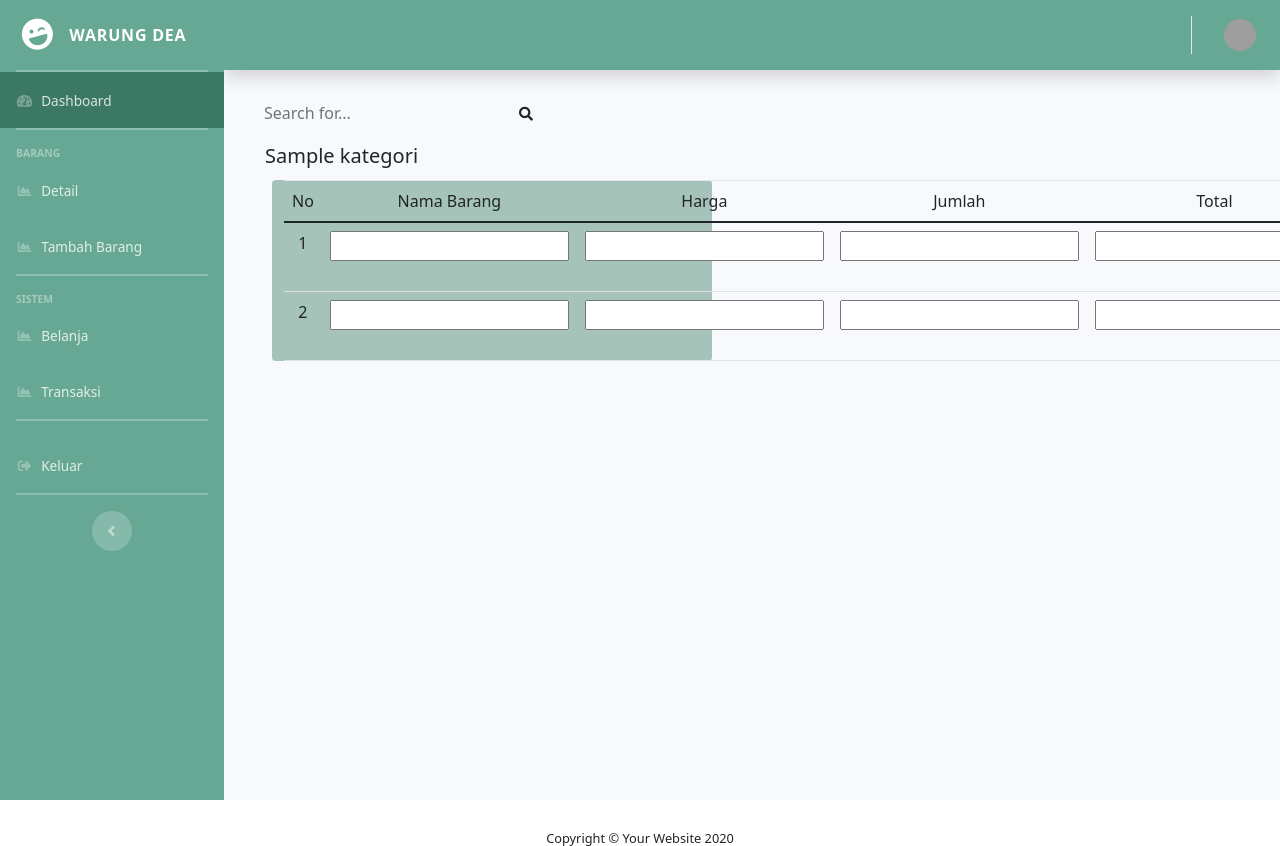
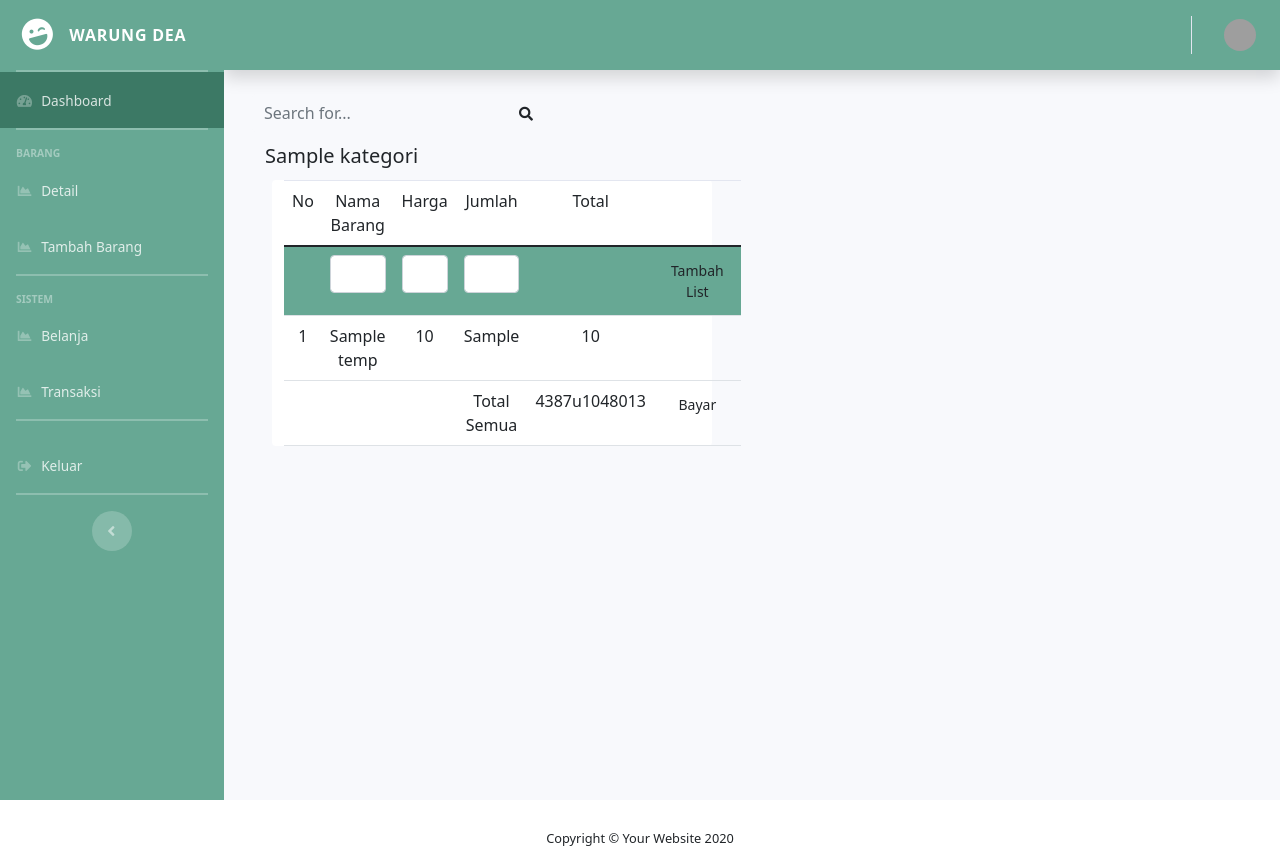
Before and after one commit to aurorazhy/tugaspwl, a CodeIgniter app: page /Github/index.php/user/belanja in a window 1280 px wide. Shown: the top 846 px of the page. Run offline with CodeIgniter, Linux system fonts and the light colour scheme; tables that the repository leaves empty or names only in its code hold one stand-in row (values such as "Sample post"); data that the repository does not hold is empty; grey boxes are pictures that could not be loaded.

Commit message:
belanja blm kelar

```diff
--- a/app/application/controllers/User.php
+++ b/app/application/controllers/User.php
@@ -251,26 +251,27 @@ class User extends CI_Controller
       $this->load->view('templates/footer');
    }
 
-   public function belanjabarang($id)
+   public function belanjabarangtemp()
    {
-      $id = $this->input->post('id');
       $nm = $this->input->post('nm');
-      $hb = $this->input->post('hb');
+      $hj = $this->input->post('hj');
       $brp = $this->input->post('brp');
       $this->form_validation->set_rules('brp', 'Berapa', 'required');
 
+
       if ($this->form_validation->run() != false) {
-         $total = $hb * $brp;
+         $total = $hj * $brp;
          $data = array(
-            'id_barang' => $id,
             'nama_barang' => $nm,
-            'harga_beli' => $hb,
+            'harga_jual' => $hj,
             'berapa' => $brp,
             'total' => $total
          );
 
          $this->M_barang->insert_data($data, 'temp');
-         redirect(base_url() . 'user/kategorilist');
+         redirect(base_url() . 'user/belanja');
+      } else {
+         redirect(base_url() . 'user/kategori');
       }
    }
 }
--- a/app/application/views/dashboard/sub_belanja/table.php
+++ b/app/application/views/dashboard/sub_belanja/table.php
@@ -1,5 +1,5 @@
-<div class="col-5 ml-5 bg-appcard rounded">
-   <form action="<?= base_url() . 'user/belanjabarang' ?>"></form>
+<div class="col-5 ml-5 bg-white rounded">
+   <form action="<?= base_url() . 'user/belanjabarangtemp' ?>" method="post">
       <table class="table table-hover text-center">
          <thead>
             <tr>
@@ -15,30 +15,43 @@
             <?php
             $no = 1;
             ?>
-         <tr>
-            <td><?= $no++; ?></td>
-            <td><input type="text" name="nm[]"></td>
-            <td><input type="number" name="hrg[]"></td>
-            <td><input type="number" name="brp[]"></td>
-            <td><input type="number" name="total[]"></td>
+            <tr class="bg-appside">
+               <td></td>
+               <td><input type="text" name="nm" class="form-control"></td>
+               <td><input type="number" name="hj" class="form-control"></td>
+               <td><input type="number" name="brp" class="form-control">
+                  <?= form_error('brp'); ?></td>
+               <td></td>
                <td>
-               <button type="submit" class="btn btn-outline-info btn-sm" href="<?= base_url() . 'user/stokbarang/' ?>"><span class="glyphicon glyphicon-plus"></span>Tambah List</button>
+                  <button type="submit" class="btn btn-outline-info btn-sm"><span class="glyphicon glyphicon-plus"></span>Tambah List</button>
                </td>
             </tr>
    </form>
-         <form action="<?= base_url() . 'user/belanjabarang' ?>">
+   <!-- ============================================================================================================== -->
+   <form action="<?= base_url() . 'auto/belanjabarangtemp' ?>">
+      <?php foreach ($temp as $t) { ?>
          <tr>
             <td><?= $no++; ?></td>
-               <td><input type="text" name="nm[]"></td>
-               <td><input type="number" name="hrg[]"></td>
-               <td><input type="number" name="brp[]"></td>
-               <td><input type="number" name="total[]"></td>
+            <td><?= $t->nama_barang ?></td>
+            <td><?= $t->harga_jual ?></td>
+            <td><?= $t->berapa ?></td>
+            <td><?= $t->total ?></td>
             <td>
-                  <button type="submit" class="btn btn-outline-info btn-sm" href="<?= base_url() . 'user/stokbarang/' ?>"><span class="glyphicon glyphicon-plus"></span>Tambah List</button>
+
             </td>
+         </tr>
+      <?php } ?>
+      <tr>
+         <td></td>
+         <td></td>
+         <td></td>
+         <td>Total Semua</td>
+         <td><?= '4387u1048013'; ?></td>
+         <td><button type="submit" class="btn btn-outline-info btn-sm" href="<?= base_url() . 'user/stokbarang/' ?>"><span class="glyphicon glyphicon-plus"></span>Bayar</button></td>
       </tr>
       </tbody>
       </table>
+
    </form>
 </div>
 </div>
```
Also changed, not shown: app/application/controllers/Auto.php (+20 -0 lines). Lines whose indentation alone changed are shown as unchanged.
